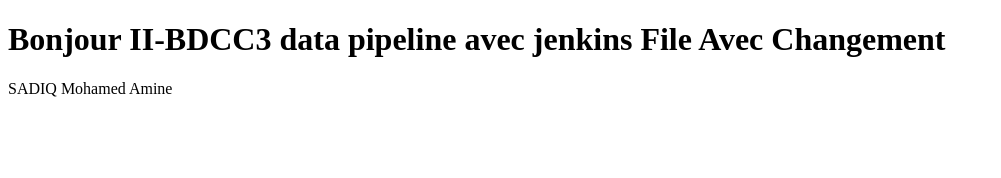
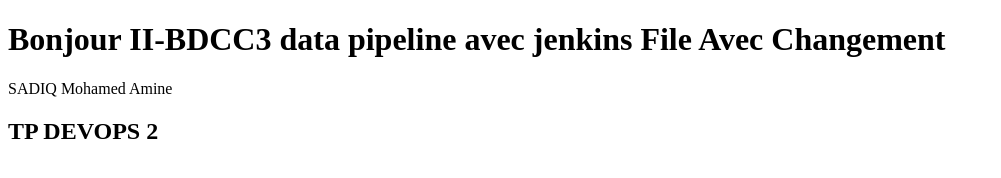
Before and after one commit to AMINESDQ/tp2_jenkins, a plain HTML site: page index.html in a window 1280 px wide. Shown: the whole page, without its empty margins (0-1001 px from the left). Drawn offline with Linux system fonts and the light colour scheme.

Commit message:
add jenkins file avec changement sur index.html 2

```diff
--- a/index.html
+++ b/index.html
@@ -8,5 +8,7 @@
 <body>
     <h1>Bonjour II-BDCC3 data pipeline avec jenkins File Avec Changement</h1>
     <p> SADIQ Mohamed Amine</p>
+
+    <h2>TP DEVOPS 2 </h2>
 </body>
 </html>
```
